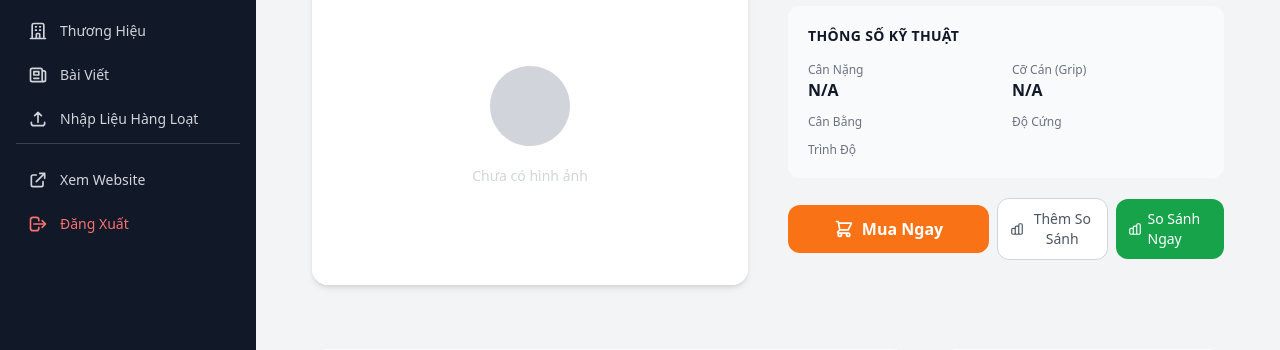
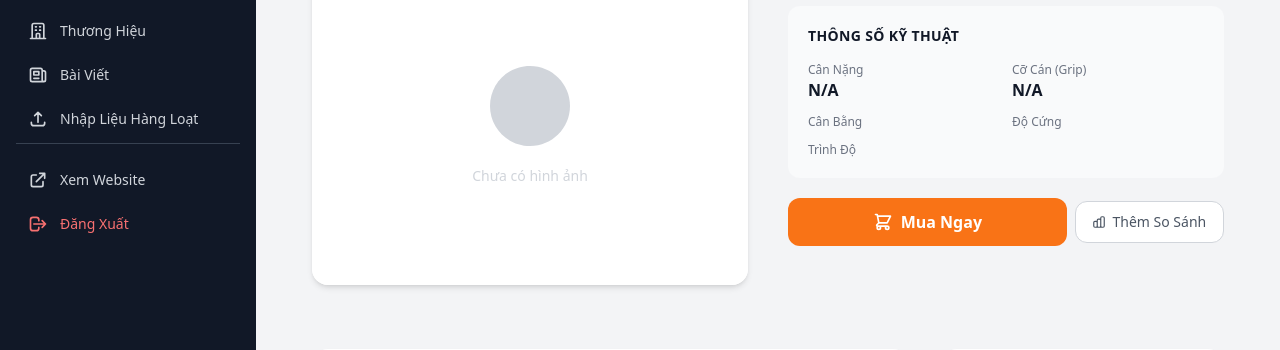
Before and after one commit to vivo3105/caulong.com, a Python web app: template app/templates/rackets/detail.html in a window 1280 px wide. Shown: the part 210-560 px from the top of the page. Run offline with Jinja, Linux system fonts and the light colour scheme; the template is opened without the code that fills it, so the values that code supplies are empty; some libraries are stand-ins or nearby versions.

Commit message:
Remove redundant So Sanh Ngay button from racket detail page
The floating compare bar already provides this action; having it on
the detail page too was duplicative.

https://claude.ai/code/session_015L6xqkL1UGPSYs8G1TUa9w

```diff
--- a/app/templates/rackets/detail.html
+++ b/app/templates/rackets/detail.html
@@ -212,18 +212,8 @@
                     <svg class="w-3.5 h-3.5 flex-shrink-0" fill="none" stroke="currentColor" viewBox="0 0 24 24">
                         <path stroke-linecap="round" stroke-linejoin="round" stroke-width="2" d="M9 19v-6a2 2 0 00-2-2H5a2 2 0 00-2 2v6a2 2 0 002 2h2a2 2 0 002-2zm0 0V9a2 2 0 012-2h2a2 2 0 012 2v10m-6 0a2 2 0 002 2h2a2 2 0 002-2m0 0V5a2 2 0 012-2h2a2 2 0 012 2v14a2 2 0 01-2 2h-2a2 2 0 01-2-2z"/>
                     </svg>
-                    <span class="hidden sm:inline">Thêm So Sánh</span>
-                    <span class="sm:hidden">So Sánh</span>
+                    Thêm So Sánh
                 </button>
-                <!-- So Sánh Ngay -->
-                <a id="detail-compare-go" href="{{ url_for('main.compare') }}?id={{ racket.id }}"
-                    class="flex-1 flex items-center justify-center gap-1.5 px-3 py-2.5 rounded-xl bg-green-600 hover:bg-green-700 text-white text-sm font-medium transition-all duration-200">
-                    <svg class="w-3.5 h-3.5 flex-shrink-0" fill="none" stroke="currentColor" viewBox="0 0 24 24">
-                        <path stroke-linecap="round" stroke-linejoin="round" stroke-width="2" d="M9 19v-6a2 2 0 00-2-2H5a2 2 0 00-2 2v6a2 2 0 002 2h2a2 2 0 002-2zm0 0V9a2 2 0 012-2h2a2 2 0 012 2v10m-6 0a2 2 0 002 2h2a2 2 0 002-2m0 0V5a2 2 0 012-2h2a2 2 0 012 2v14a2 2 0 01-2 2h-2a2 2 0 01-2-2z"/>
-                    </svg>
-                    <span class="hidden sm:inline">So Sánh Ngay</span>
-                    <span class="sm:hidden">So Sánh</span>
-                </a>
             </div>
         </div>
     </div>
@@ -546,18 +536,5 @@ function handleBuyNow() {
     }, 1500);
 }
 
-// Build So Sánh Ngay URL from localStorage compare list + current racket
-(function () {
-    var link = document.getElementById('detail-compare-go');
-    if (!link) return;
-    try {
-        var list = JSON.parse(localStorage.getItem('compareList') || '[]');
-        var currentId = {{ racket.id }};
-        var ids = list.map(function (i) { return i.id; });
-        if (ids.indexOf(currentId) === -1) ids.unshift(currentId);
-        ids = ids.slice(0, 3);
-        link.href = '{{ url_for("main.compare") }}?' + ids.map(function (id) { return 'id=' + id; }).join('&');
-    } catch (e) {}
-})();
 </script>
 {% endblock %}
```
